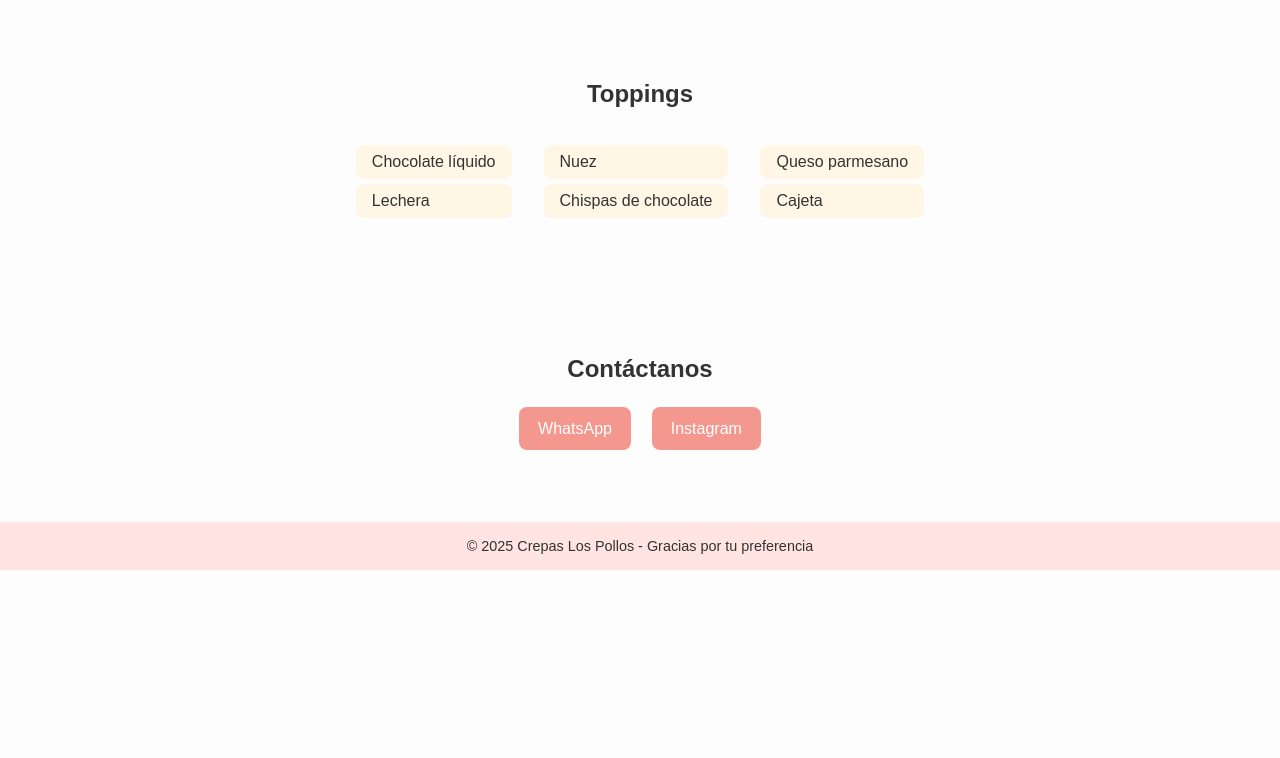
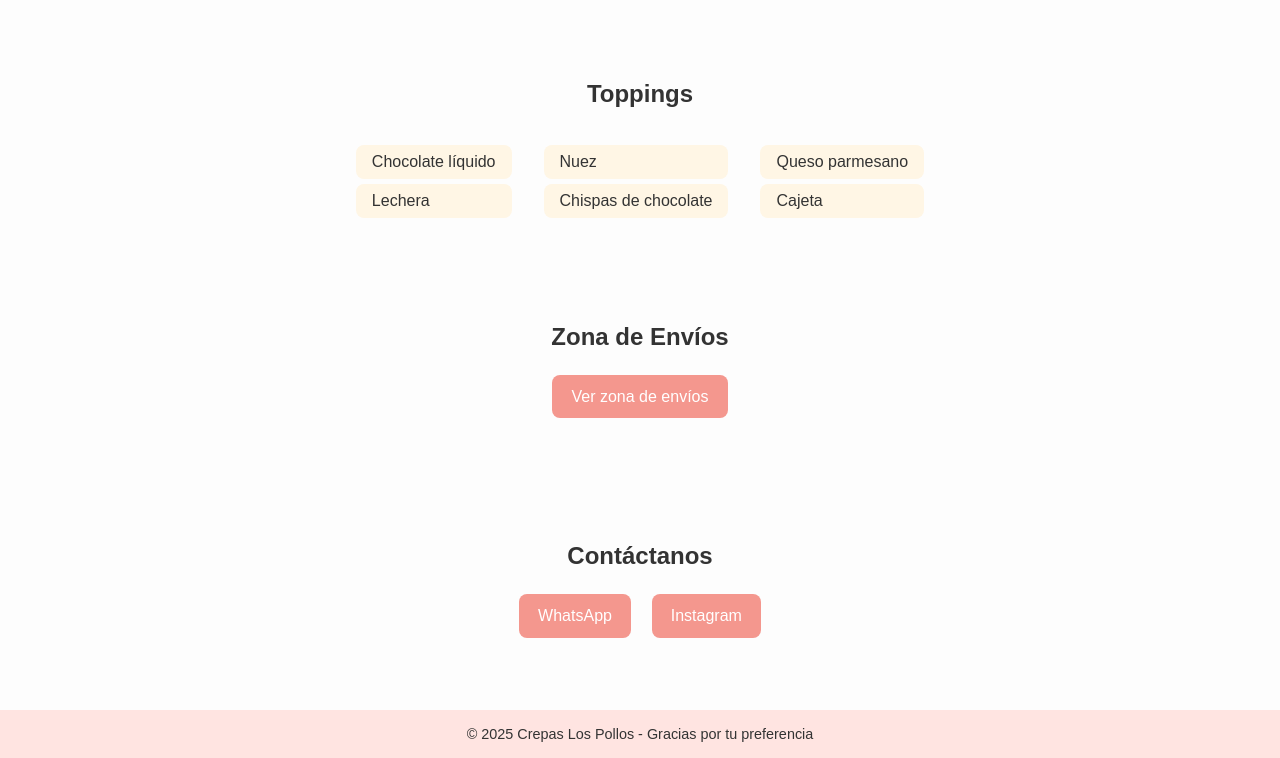
Before and after one commit to VictorEscDiaz/Crepas_LosPollos, a plain HTML site: page index.html in a window 1280 px wide. Shown: the part 1387-2145 px from the top of the page. Before the commit the page ends 1957 px from the top, so only its background shows below. Drawn offline with Linux system fonts and the light colour scheme.

Commit message:
agregando el poligono de ubicacion

```diff
--- a/index.html
+++ b/index.html
@@ -113,6 +113,16 @@
     </div>
   </section>
 
+  <section class="section">
+    <h2>Zona de Envíos</h2>
+    <div style="text-align: center;">
+      <a href="https://www.google.com/maps/d/viewer?mid=11LDL4U3QQctsbwnf_XZVUX2ELzM29Hk&usp=sharing"
+         target="_blank" class="btn">
+        Ver zona de envíos
+      </a>
+    </div>
+  </section>
+
   <section class="section contacto">
     <h2>Contáctanos</h2>
     <a href="https://wa.me/5215574476442" target="_blank" class="btn">WhatsApp</a>
```
